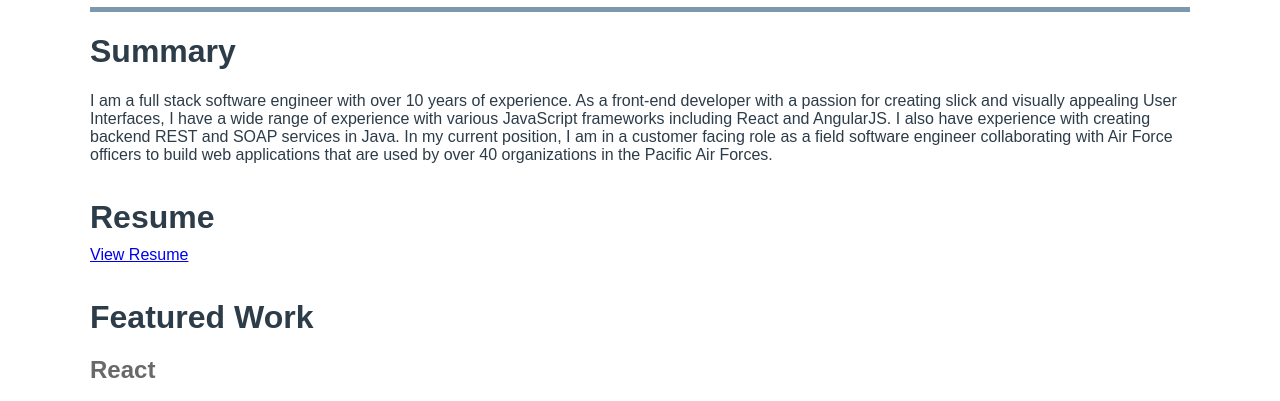
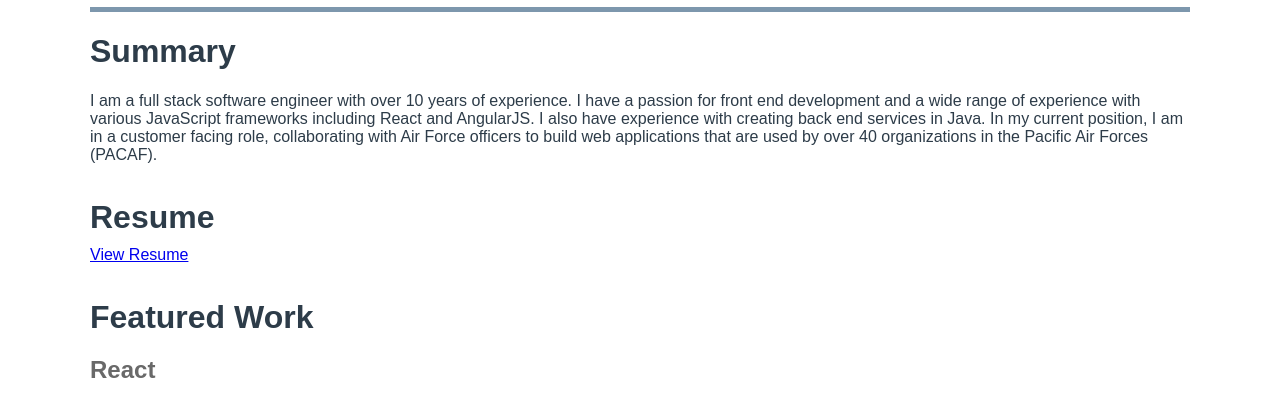
Before and after one commit to seancabrera/portfolio, a plain HTML site: page index.html in a window 1280 px wide. Shown: the part 91-492 px from the top of the page. Drawn offline with Linux system fonts and the light colour scheme.

Commit message:
Summary and resume update

```diff
--- a/index.html
+++ b/index.html
@@ -24,13 +24,12 @@
 
         <h1>Summary</h1>
         I am a full stack software engineer with over 10 years of experience.
-        As a front-end developer with a passion for creating slick and visually
-        appealing User Interfaces, I have a wide range of experience with various
-        JavaScript frameworks including React and AngularJS. I also have experience
-        with creating backend REST and SOAP services in Java. In my current position,
-        I am in a customer facing role as a field software engineer collaborating
-        with Air Force officers to build web applications that are used by over 40
-        organizations in the Pacific Air Forces.
+        I have a passion for front end development and a wide range of experience
+        with various JavaScript frameworks including React and AngularJS. I also
+        have experience with creating back end services in Java. In my current
+        position, I am in a customer facing role, collaborating with Air Force
+        officers to build web applications that are used by over 40 organizations
+        in the Pacific Air Forces (PACAF).
 
 
         <h1 class="main-header">Resume</h1>
```
Also changed, not shown: 1 other file.
